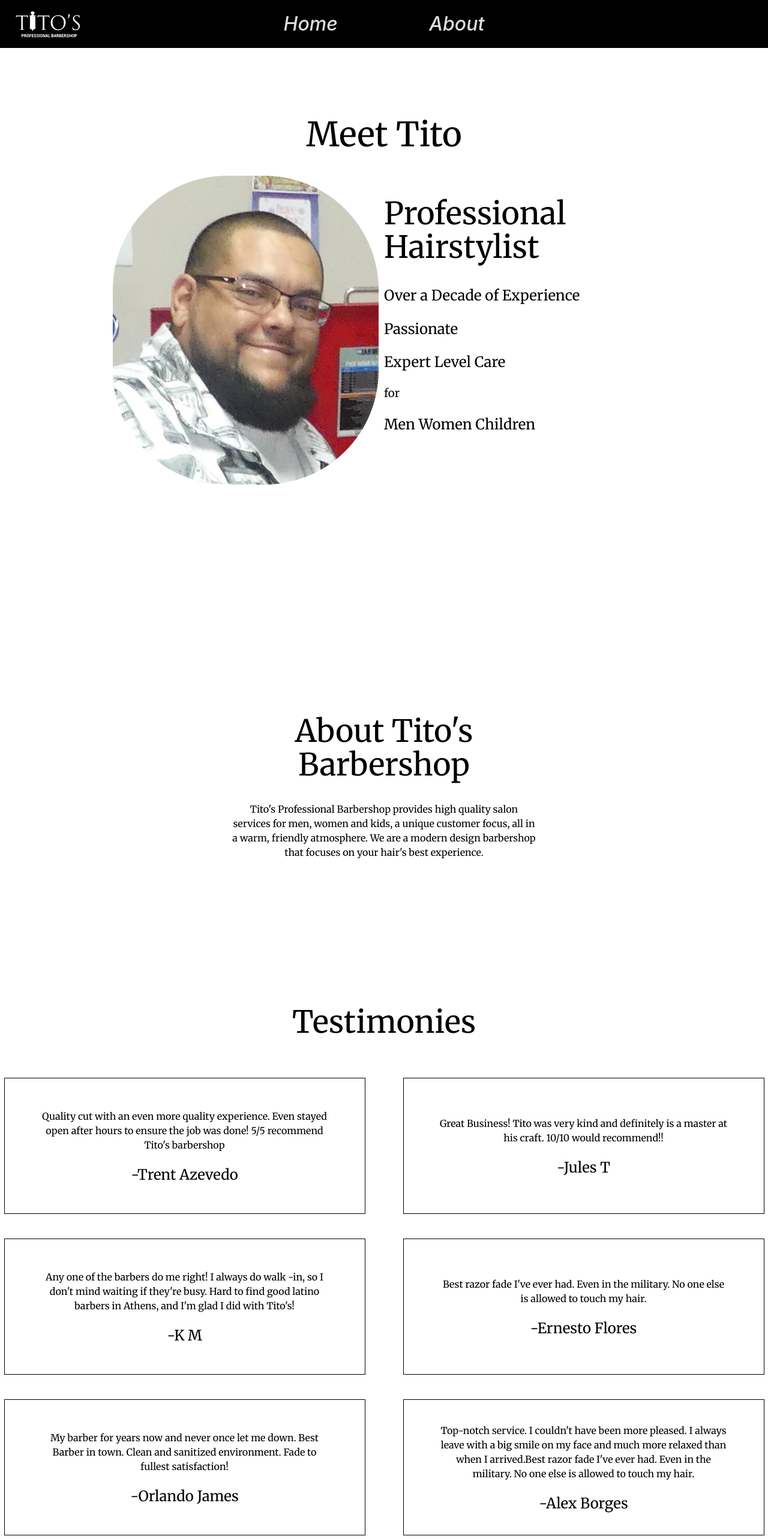
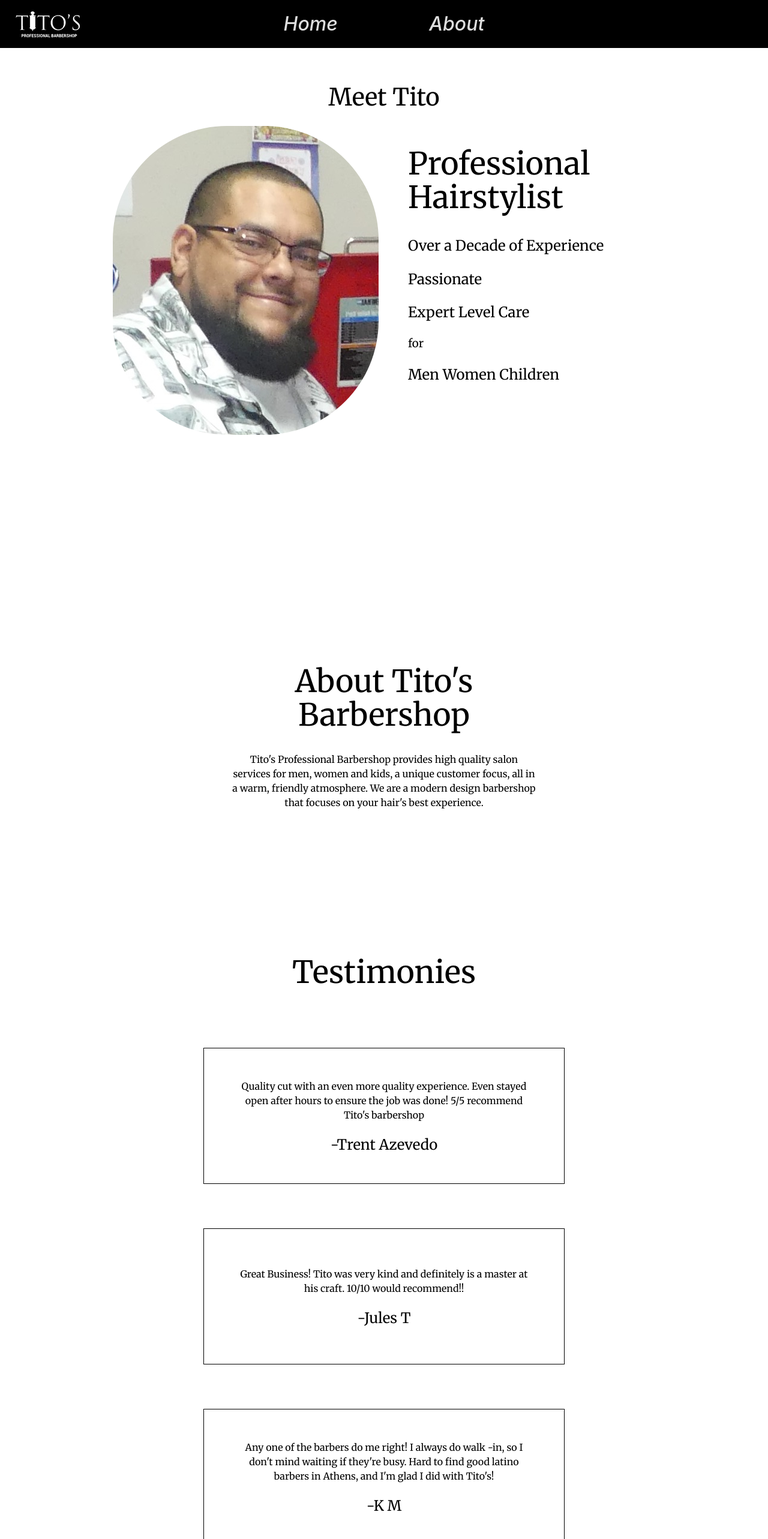
Before and after one commit to alexbradshaw/Titos, a React (Vite) app: page /about in a window 1280 px wide. Shown: the top 2566 px of the page at 60% size. Built offline with nearby package versions, Linux system fonts and the light colour scheme; some icons are missing.

Commit message:
changed breakpoint and top margin

```diff
--- a/src/Pages/About/About.css
+++ b/src/Pages/About/About.css
@@ -4,7 +4,7 @@
     display: flex;
     justify-content: center;
     text-align: center;
-    margin-top: 5%;
+    margin-top: 30px;
 }
 
 .aboutContainer {
@@ -135,6 +135,12 @@
     font-weight: bold;
 }
 
+@media screen and (max-width: 2000px) {
+    .testimoniesContainer {
+        grid-template-columns: 1fr 1fr;
+    }
+}
+
 @media screen and (max-width: 1500px) {
     .testimoniesContainer {
         width: 100%;
@@ -153,9 +159,18 @@
     .galleryDisplay {
         grid-template-columns: 1fr 1fr 1fr;
     }
+
+    #explain {
+        margin-left: 40px;
+    }
+
 }
 
-@media screen and (max-width:1200px){
+@media screen and (max-width:1280px){
+
+    .about {
+        margin-top: 20px;
+    }
 
     .testimoniesContainer {
         grid-template-columns: 1fr;
@@ -235,11 +250,14 @@
 
     .gallery > * {
         width: 80%;
+        display: flex;
+        justify-content: center;
+        flex-wrap: wrap;
     }
 
     .galleryDisplay {
         row-gap: 7px;
-        margin-top: 45px;
+        margin-top: 10px;
     }
 
     .galleryDisplay > * {
```
